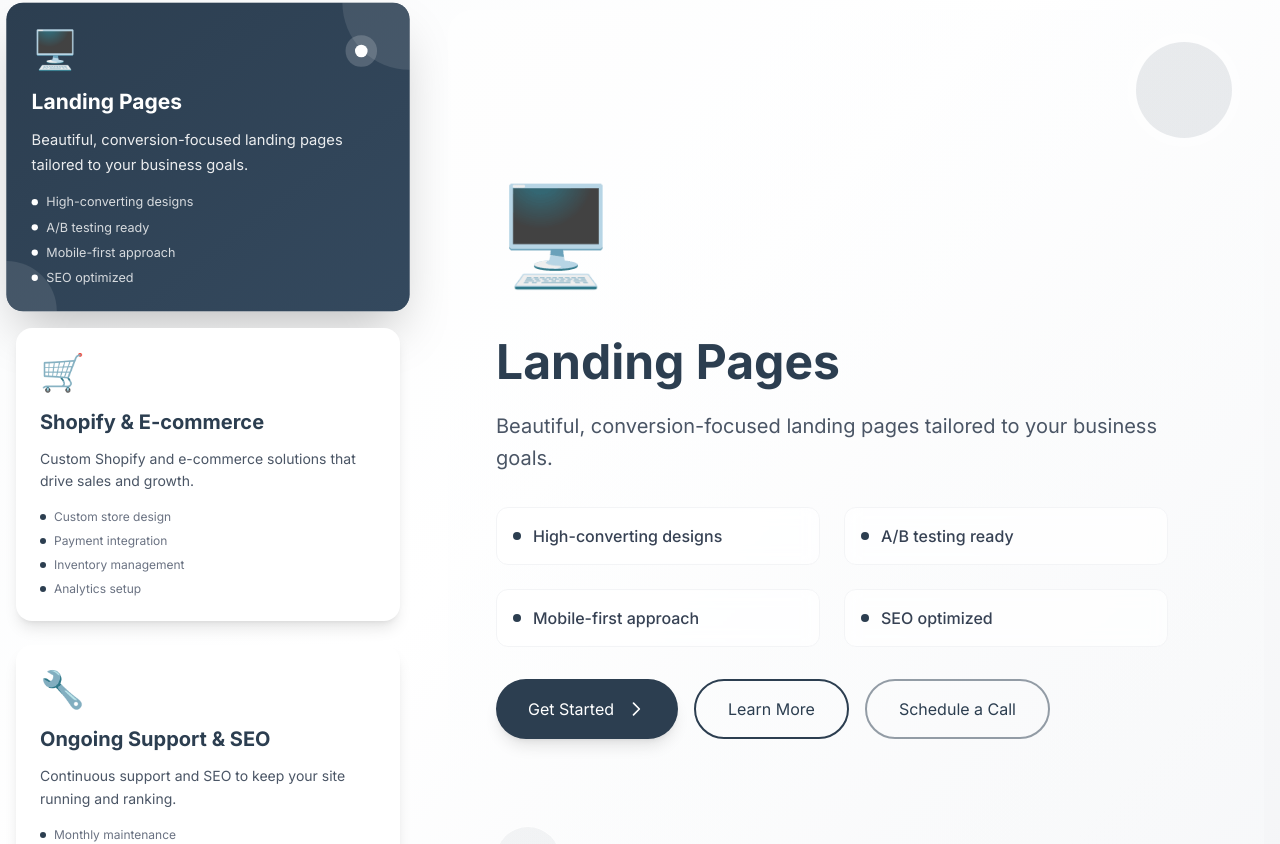
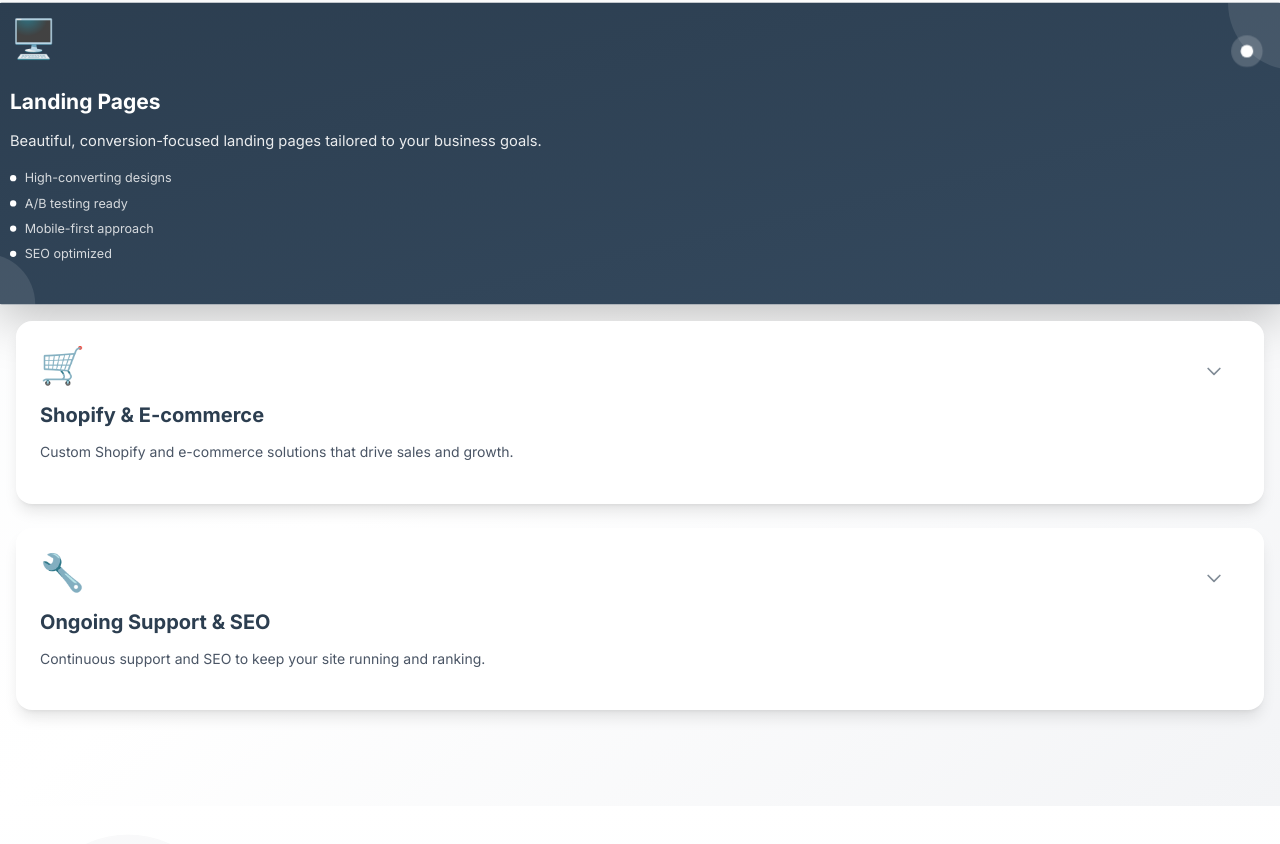
Before and after one commit to Bryan-G1thub/stonebrook, a Next.js app: page / in a window 1280 px wide. Shown: the part 2357-3201 px from the top of the page. Built offline with nearby package versions, Linux system fonts and the light colour scheme.

Commit message:
Redesign Services component with mobile-first approach and interactive cards

```diff
--- a/src/app/components/Services.tsx
+++ b/src/app/components/Services.tsx
@@ -19,7 +19,7 @@ function ServiceCard({
 }) {
   return (
     <div
-      className={`relative p-6 rounded-2xl cursor-pointer transition-all duration-500 ${
+      className={`relative p-4 sm:p-6 rounded-2xl cursor-pointer transition-all duration-500 ${
         isActive
           ? 'bg-gradient-to-br from-[#2C3E50] to-[#34495e] text-white shadow-2xl scale-105'
           : 'bg-white text-[#2C3E50] shadow-lg hover:shadow-xl hover:scale-102'
@@ -36,34 +36,42 @@ function ServiceCard({
       )}
 
       <div className="relative z-10">
-        <div className={`text-4xl mb-4 ${isActive ? 'text-white' : 'text-[#2C3E50]'}`}>
+        <div className={`text-3xl sm:text-4xl mb-3 sm:mb-4 ${isActive ? 'text-white animate-bounce' : 'text-[#2C3E50]'}`}>
           {icon}
         </div>
-        <h3 className={`font-bold text-xl mb-3 ${isActive ? 'text-white' : 'text-[#2C3E50]'}`}>
+        <h3 className={`font-bold text-lg sm:text-xl mb-2 sm:mb-3 ${isActive ? 'text-white' : 'text-[#2C3E50]'}`}>
           {title}
         </h3>
-        <p className={`text-sm mb-4 leading-relaxed ${isActive ? 'text-white/90' : 'text-gray-600'}`}>
+        <p className={`text-sm mb-3 sm:mb-4 leading-relaxed ${isActive ? 'text-white/90' : 'text-gray-600'}`}>
           {desc}
         </p>
 
-        {/* Features list */}
-        <div className="space-y-2">
+        {/* Features list - only show when active */}
+        {isActive && (
+          <div className="space-y-2 mb-4 animate-fade-in">
             {features.map((feature, index) => (
-            <div key={index} className="flex items-center space-x-2">
-              <div className={`w-1.5 h-1.5 rounded-full ${isActive ? 'bg-white' : 'bg-[#2C3E50]'}`}></div>
-              <span className={`text-xs ${isActive ? 'text-white/80' : 'text-gray-500'}`}>
+              <div key={index} className="flex items-center space-x-2 animate-slide-up" style={{animationDelay: `${index * 0.1}s`}}>
+                <div className="w-1.5 h-1.5 rounded-full bg-white"></div>
+                <span className="text-xs text-white/80">
                   {feature}
                 </span>
               </div>
             ))}
           </div>
+        )}
 
-        {/* Active indicator */}
-        {isActive && (
+        {/* Active indicator and dropdown icon */}
         <div className="absolute top-4 right-4">
+          {isActive ? (
             <div className="w-3 h-3 bg-white rounded-full animate-pulse"></div>
+          ) : (
+            <div className="text-[#2C3E50] opacity-60 hover:opacity-100 transition-opacity duration-300">
+              <svg className="w-5 h-5" fill="none" stroke="currentColor" viewBox="0 0 24 24">
+                <path strokeLinecap="round" strokeLinejoin="round" strokeWidth={2} d="M19 9l-7 7-7-7" />
+              </svg>
             </div>
           )}
+        </div>
       </div>
     </div>
   );
@@ -109,23 +117,23 @@ export default function Services() {
   ];
 
   return (
-    <section className="w-full py-24 bg-gradient-to-br from-gray-50 via-white to-gray-100 px-4" id="services">
+    <section className="w-full py-16 sm:py-24 bg-gradient-to-br from-gray-50 via-white to-gray-100 px-4" id="services">
       <div className="max-w-7xl mx-auto">
         {/* Header */}
-        <div className="text-center mb-16">
-          <h2 className="text-5xl md:text-6xl font-bold text-[#2C3E50] mb-6">
+        <div className="text-center mb-12 sm:mb-16">
+          <h2 className="text-4xl sm:text-5xl md:text-6xl font-bold text-[#2C3E50] mb-4 sm:mb-6">
             Our Services
           </h2>
-          <p className="text-xl text-gray-600 max-w-3xl mx-auto leading-relaxed">
+          <p className="text-lg sm:text-xl text-gray-600 max-w-3xl mx-auto leading-relaxed px-4">
             Comprehensive web solutions designed to grow your business
           </p>
         </div>
 
-        {/* Experimental Split Layout */}
-        <div className="grid grid-cols-1 lg:grid-cols-12 gap-8 lg:gap-12">
+        {/* Mobile-first Layout */}
+        <div className="space-y-8 lg:space-y-0 lg:grid lg:grid-cols-12 lg:gap-8 lg:gap-12">
 
-          {/* Left Side - Service Cards (4 columns) */}
-          <div className="lg:col-span-4 space-y-6">
+          {/* Service Cards - Stack on mobile, side-by-side on desktop */}
+          <div className="lg:col-span-12 space-y-4 sm:space-y-6">
             {services.map((service, index) => (
               <ServiceCard
                 key={index}
@@ -138,88 +146,6 @@ export default function Services() {
               />
             ))}
           </div>
-
-          {/* Right Side - Dynamic Content (8 columns) */}
-          <div className="lg:col-span-8">
-            <div className="relative h-full min-h-[600px]">
-              {/* Background Elements */}
-              <div className="absolute inset-0 bg-gradient-to-br from-white/50 to-gray-50/50 rounded-3xl"></div>
-
-              {/* Floating Elements */}
-              <div className="absolute top-8 right-8 w-24 h-24 bg-gradient-to-br from-[#2C3E50]/10 to-[#34495e]/10 rounded-full animate-pulse"></div>
-              <div className="absolute bottom-12 left-12 w-16 h-16 bg-gradient-to-br from-[#2C3E50]/5 to-[#34495e]/5 rounded-full animate-pulse" style={{animationDelay: '1s'}}></div>
-
-              {/* Main Content Area */}
-              <div className="relative p-12 h-full flex flex-col justify-center">
-                <div className="max-w-2xl">
-                  {/* Service Icon */}
-                  <div className="text-8xl mb-8 animate-bounce">
-                    {services[activeService].icon}
-                  </div>
-
-                  {/* Service Title */}
-                  <h3 className="text-4xl md:text-5xl font-bold text-[#2C3E50] mb-6">
-                    {services[activeService].title}
-                  </h3>
-
-                  {/* Service Description */}
-                  <p className="text-xl text-gray-600 leading-relaxed mb-8">
-                    {services[activeService].desc}
-                  </p>
-
-                  {/* Features Grid */}
-                  <div className="grid grid-cols-1 md:grid-cols-2 gap-6 mb-8">
-                    {services[activeService].features.map((feature, index) => (
-                      <div key={index} className="flex items-center space-x-3 p-4 bg-white/70 rounded-xl backdrop-blur-sm border border-gray-100">
-                        <div className="w-2 h-2 bg-[#2C3E50] rounded-full"></div>
-                        <span className="text-gray-700 font-medium">{feature}</span>
-                      </div>
-                    ))}
-                  </div>
-
-                  {/* CTA Section */}
-                  <div className="flex flex-col sm:flex-row gap-4">
-                    <Link
-                      href="/contact"
-                      className="inline-flex items-center bg-[#2C3E50] text-white px-8 py-4 rounded-full hover:bg-[#1a2533] transition-all duration-300 shadow-lg hover:shadow-xl transform hover:-translate-y-1"
-                    >
-                      Get Started
-                      <svg className="w-5 h-5 ml-3" fill="none" stroke="currentColor" viewBox="0 0 24 24">
-                        <path strokeLinecap="round" strokeLinejoin="round" strokeWidth={2} d="M9 5l7 7-7 7" />
-                      </svg>
-                    </Link>
-                    <Link
-                      href="/contact"
-                      className="inline-flex items-center border-2 border-[#2C3E50] text-[#2C3E50] px-8 py-4 rounded-full hover:bg-[#2C3E50] hover:text-white transition-all duration-300"
-                    >
-                      Learn More
-                    </Link>
-                    <Link
-                      href="/contact"
-                      className="inline-flex items-center border-2 border-[#2C3E50]/50 text-[#2C3E50] px-8 py-4 rounded-full hover:bg-[#2C3E50]/10 transition-all duration-300"
-                    >
-                      Schedule a Call
-                    </Link>
-                  </div>
-                </div>
-              </div>
-
-              {/* Decorative Lines */}
-              <div className="absolute top-0 left-0 w-full h-full pointer-events-none">
-                <svg className="w-full h-full" viewBox="0 0 100 100">
-                  <defs>
-                    <linearGradient id="lineGradient" x1="0%" y1="0%" x2="100%" y2="0%">
-                      <stop offset="0%" stopColor="#2C3E50" stopOpacity="0.1"/>
-                      <stop offset="50%" stopColor="#2C3E50" stopOpacity="0.3"/>
-                      <stop offset="100%" stopColor="#2C3E50" stopOpacity="0.1"/>
-                    </linearGradient>
-                  </defs>
-                  <path d="M 20 20 Q 50 20 80 20" stroke="url(#lineGradient)" strokeWidth="1" fill="none" strokeDasharray="2,3"/>
-                  <path d="M 20 80 Q 50 80 80 80" stroke="url(#lineGradient)" strokeWidth="1" fill="none" strokeDasharray="2,3"/>
-                </svg>
-              </div>
-            </div>
-          </div>
         </div>
       </div>
     </section>
```
Lines whose indentation alone changed are shown as unchanged.
